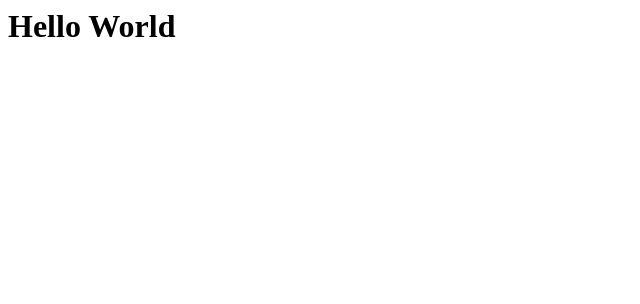
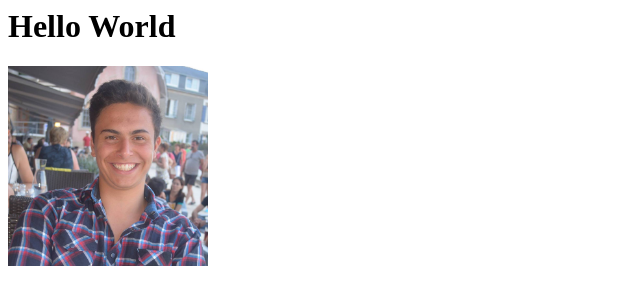
Before and after one commit to Antoine-Suhas/Antoine-Suhas.github.io, a plain HTML site: page index.html in a window 1280 px wide. Shown: the whole page, without its empty margins (0-640 px from the left). Drawn offline with Linux system fonts and the light colour scheme.

Commit message:
second edit

```diff
--- a/index.html
+++ b/index.html
@@ -1,4 +1,7 @@
 <html>
    <h1>Hello World</h1>
+<div>
+   <img src='antoine.jpg' height='200'>
+</div>
 
 </html>
```
Also changed, not shown: antoine.jpg (added).
